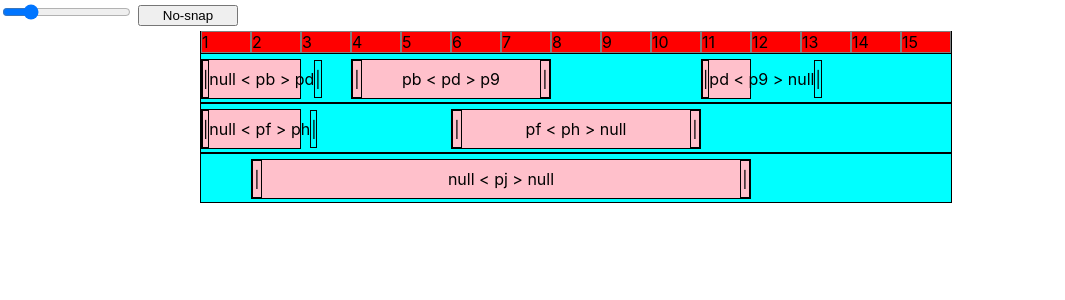
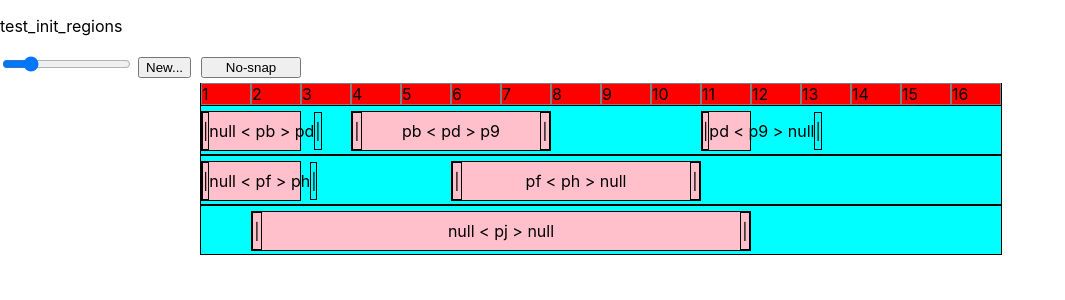
Before and after one commit to purewack/melonJuice-web, a React (Create React App) app: page / in a window 1280 px wide. Shown: the top 300 px of the page, without its empty margins (0-1065 px from the left). Built offline with nearby package versions, Linux system fonts and the light colour scheme.

Commit message:
basic track reducer

```diff
--- a/src/App.js
+++ b/src/App.js
@@ -136,11 +136,37 @@
 
 
 import './App.css';
-import { useState, useEffect} from 'react';
+import { useState, useEffect, useReducer} from 'react';
 import newid from 'uniqid';
 import { AudioEngine } from './audio/AudioEngine';
 import AudioField from './components/AudioField';
 import AudioTrack from './components/AudioTrack';
+import {SongContext} from './Contexts'
+
+function tracksReducer(state,action){
+  switch(action.type){
+    case 'new':
+      return [AudioEngine.newTrack()]
+
+    case 'load':
+      return action.tracks
+
+    case 'update_region':
+      return state.map(t => {
+        let outputTrack = t
+        t.regions.forEach(r => {
+          if(r.regionId == action.updatedRegion.regionId){
+            console.log(action.updatedRegion)
+            outputTrack.regions = AudioEngine.updateRegion(outputTrack.regions, action.updatedRegion)
+          }
+        })
+        return outputTrack
+      })
+
+    default:
+      return state;
+  }
+}
 
 function App() {
 
@@ -148,7 +174,8 @@ function App() {
   const [barLength, setBarLength] = useState(50)
   const [songMeasures, setSongMeasures] = useState(16)
   const [snapGrain, setSnapGrain] = useState(null)
-  const [tracks, setTracks] = useState([])
+  const [tracks, tracksDispatch] = useReducer(tracksReducer,[])
+  const [songTitle, setSongTitle] = useState('')
 
   useEffect(() => {
     if(!begun) {
@@ -173,24 +200,24 @@ function App() {
         AudioEngine.newRegion(newid(),1,10),
       ])
 
-      setTracks(ttt)
-      console.log(ttt)
+      tracksDispatch({type:'load', tracks:ttt})
+      setSongTitle('test_init_regions')
       setBegun(true)
     }
 
     return ()=>{
-      setTracks(null)
       setBegun(false)
     }
   }, [])
 
   useEffect(()=>{
     if(!tracks) return
-    console.log('new tracks')
+    if(!tracks.tracks) return
+    console.log('song changed')
     console.log(tracks)
 
     let sm = 0
-    tracks.forEach(t => {
+    tracks.tracks.forEach(t => {
       if(t.regions.length){
         const r = t.regions[t.regions.length-1]
         const d = r.rStart + r.rDuration
@@ -203,6 +230,8 @@ function App() {
   return (<>
     {!begun ? <p>Loading...</p> :
     <>
+      <p>{songTitle}</p>
+
       <input
         type="range"
         min="20"
@@ -212,6 +241,11 @@ function App() {
           setBarLength(Number(e.target.value))
         }}
       />
+
+      <button onClick={()=>{
+        tracksDispatch({type:'new'})
+        setSongTitle('untitled')
+      }}> New... </button>
 
       <button
         style={{width:100}}
@@ -232,12 +266,7 @@ function App() {
 
       <AudioField songMeasures={songMeasures ? songMeasures : 16} barLength={barLength} snapGrain={snapGrain}>
         {tracks.map((track,i) => {
-          return <AudioTrack key={i} barLength={barLength} snapGrain={snapGrain} regions={track.regions} setRegion={(newRegion)=>{
-            console.log(newRegion)
-            let tt = tracks
-            tt[i].regions = AudioEngine.setRegion(tt[i].regions,newRegion)
-            setTracks([...tt])
-          }}/>
+          return <AudioTrack key={i} regions={track.regions} tracksDispatch={tracksDispatch} barLength={barLength} snapGrain={snapGrain} />
         })}
       </AudioField>
   </>
--- a/src/audio/AudioEngine.js
+++ b/src/audio/AudioEngine.js
@@ -246,7 +246,7 @@ export const AudioEngine = {
   setRegions(regions){
     return calculateRegionRelations(regions)
   },
-  setRegion(regions,region){
+  updateRegion(regions,region){
     return calculateRegionRelations(regions.map(r =>{
       if(r.regionId === region.regionId)
       return region
--- a/src/components/AudioRegion.js
+++ b/src/components/AudioRegion.js
@@ -1,7 +1,8 @@
 import './components.css';
-import {useState,useEffect,useRef} from 'react'
+import {useState,useEffect,useRef, useContext} from 'react'
 
-const AudioRegion = ({region, setRegion, onRegionSelect, mouseEvents, barLength, snapGrain,})=>{
+const AudioRegion = ({region, tracksDispatch, onRegionSelect, mouseEvents, barLength, snapGrain,})=>{
+
   const [rStart, setRStart] = useState()
   const [rDuration, setRDuration] = useState()
   const [rBOffset, setRBOffset] = useState()
@@ -82,10 +83,7 @@ const AudioRegion = ({region, setRegion, onRegionSelect, mouseEvents, barLength,
     const o = rBOffset/barLength;
 
     const newRegion = {...region, rStart:s, rDuration:d, rBufferOffset:o}
-    // console.log({s,d,o})
-    // console.log(region)
-    // console.log(newRegion)
-    setRegion(newRegion)
+    tracksDispatch({type:'update_region', updatedRegion:newRegion})
   }
 
   const pointerEvents = {width:resizeArea}
--- a/src/components/AudioTrack.js
+++ b/src/components/AudioTrack.js
@@ -2,14 +2,14 @@ import {cloneElement, useState, useEffect, useRef} from 'react'
 import AudioRegion from './AudioRegion';
 import './components.css';
 
-const AudioTrack = ({id, armedId, setRegion, onRegionSelect, mouseEvents, barLength, snapGrain, regions})=>{
+const AudioTrack = ({id, regions, tracksDispatch, armedId, onRegionSelect, mouseEvents, barLength, snapGrain})=>{
 
     return(<div className={armedId === id ? 'AudioTrack AudioTrackArmed' : 'AudioTrack'}>
         {regions.map((r,j) => {
             let rr = <AudioRegion
                 key={j}
                 region={r}
-                setRegion={setRegion}
+                tracksDispatch={tracksDispatch}
                 onRegionSelect={onRegionSelect}
                 barLength={barLength}
                 snapGrain={snapGrain}
```
